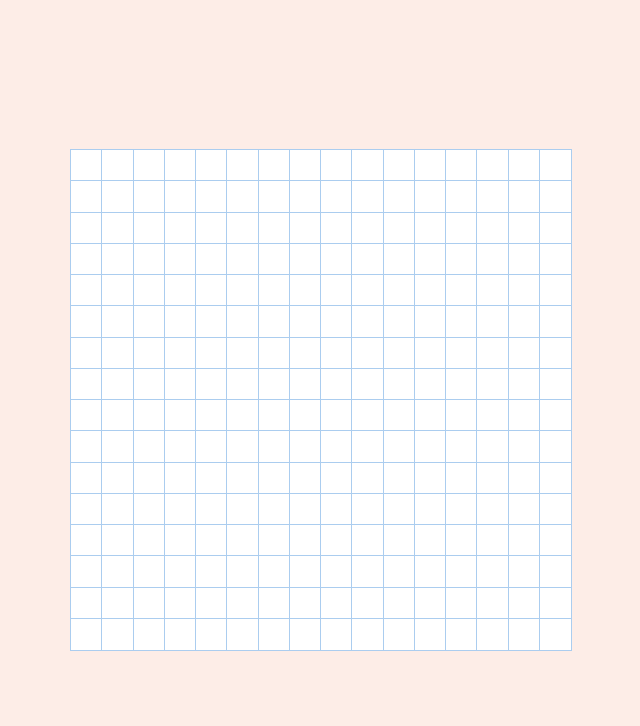
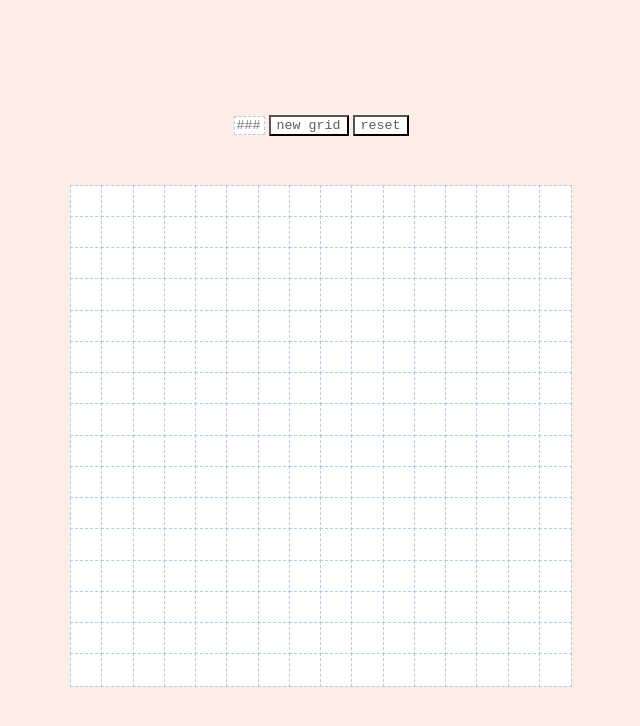
Before and after one commit to dannymckinnon/etch-a-sketch, a plain HTML site: page index.html in a window 1280 px wide. Shown: the whole page, without its empty margins (319-959 px from the left). Drawn offline with Linux system fonts and the light colour scheme.

Commit message:
Added all required features

```diff
--- a/index.html
+++ b/index.html
@@ -8,6 +8,11 @@
     <script src="./index.js" defer></script>
   </head>
   <body>
+    <div class='buttons'>
+      <input class='gridsize' type='text' maxlength='3' placeholder='###'>
+      <button class='populate'>new grid</button>
+      <button class='reset'>reset</button>
+    </div>
     <div class="container">
     </div>
   </body>
--- a/index.js
+++ b/index.js
@@ -1,9 +1,19 @@
 // create a function that takes in n and returns or appends to .container
   // a grid of n*n divs
-
 const container = document.querySelector('.container');
 
 function createGrid(n) {
+  if (isNaN(n)) {
+    n = 16;
+    gridSize.value = '';
+  }
+
+  if (n < 2) n = 3;
+  if (n > 100) n = 100;
+
+  while (container.firstChild) {
+    container.removeChild(container.firstChild);
+  }
   for (let i = 0; i < n; i++) {
     for (let i = 0; i < n; i++) {
       const div = document.createElement('div');
@@ -17,13 +27,36 @@ function createGrid(n) {
 
 createGrid(16);
 
-
 // setup event listeners on hover and change the background color of the div
   // by adding a new class or changing background-color using js
-
+container.addEventListener('mouseover', function(e) {
+  if (e.target.style.backgroundColor == '') {
+    const colorSet = ['#febcc8', '#ffffd8', '#eaebff', '#e0fefe'];
+    e.target.style.backgroundColor = colorSet[Math.floor(Math.random()*colorSet.length)];
+  }
+})
 
 // add a button at the top that will clear the grid and prompt the user for
   // a new number
+let gridSize = document.querySelector('.gridsize');
+let populateGrid = document.querySelector('.populate');
+
+populateGrid.addEventListener('click', () => {
+  createGrid(parseInt(gridSize.value));
+})
 
 
-// generate a new grid in the same total space as before with a limit of 100
+
+// reset grid
+const reset = document.querySelector('.reset');
+
+reset.addEventListener('click', function() {
+  const child = container.childNodes;
+  for (let i = 1; i < child.length; i++) {
+    child[i].style.backgroundColor = '';
+  }
+})
+
+window.onload = function() {
+  gridSize.value = '';
+}
--- a/style.css
+++ b/style.css
@@ -4,25 +4,41 @@ html, body {
 
 body {
   display: flex;
+  flex-direction: column;
   justify-content: center;
   align-items: center;
   margin: 0px;
   background-color: #fdede7;
+  gap: 50px;
 }
 
 .container {
   display: flex;
   flex-wrap: wrap;
+  flex-shrink: 0;
   /* if you want a set size change width and height to px values */
   width: 500px;
   height: 500px;
 }
 
 .container div {
-  outline: 0.01px solid rgb(171, 205, 239);
+  outline: 0.9px dashed rgb(171, 205, 239);
   /* outline: 0.01px solid rgb(209, 209, 209); */
   /* these must be changed with js depending on number the user enters */
   height: 6.25%;
   width: 6.25%;
   background-color: white;
 }
+
+input, input:focus {
+  border: 0.9px dashed rgb(171, 205, 239);
+  width: 25px;
+  font-family: 'Courier New', Courier, monospace;
+  outline: none;
+}
+
+button {
+  color: rgb(94, 94, 94);
+  background-color: white;
+  font-family: 'Courier New', Courier, monospace;
+}
```
